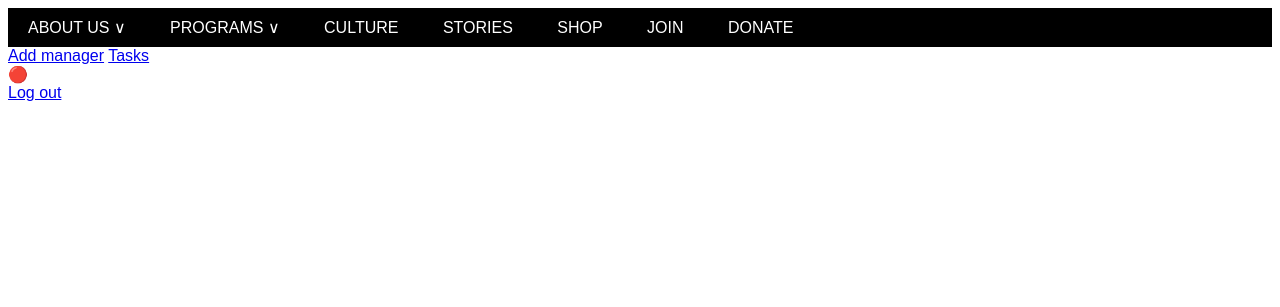
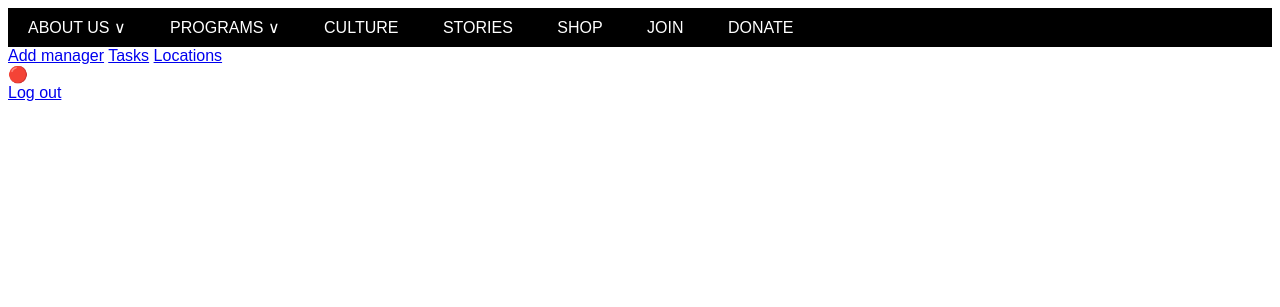
Before and after one commit to Anomig/Little_Sun, a PHP site: page /admin_dashboard.php in a window 1280 px wide. Shown: the top 307 px of the page. Run offline with PHP 8.4, Linux system fonts and the light colour scheme.

Commit message:
locations

```diff
--- a/admin_dashboard.php
+++ b/admin_dashboard.php
@@ -11,6 +11,8 @@
     <?php include_once("nav.inc.php"); ?>
     <a href="admin_add_manager.php">Add manager</a>
     <a href="admin_tasks.php">Tasks</a>
+    <a href="admin_locations.php">Locations</a>
+
     <div class="log_out">
         <div>🔴</div>
         <a href="logout.php">Log out</a>
```
Also changed, not shown: admin_locations.php (renamed from locations.php).
